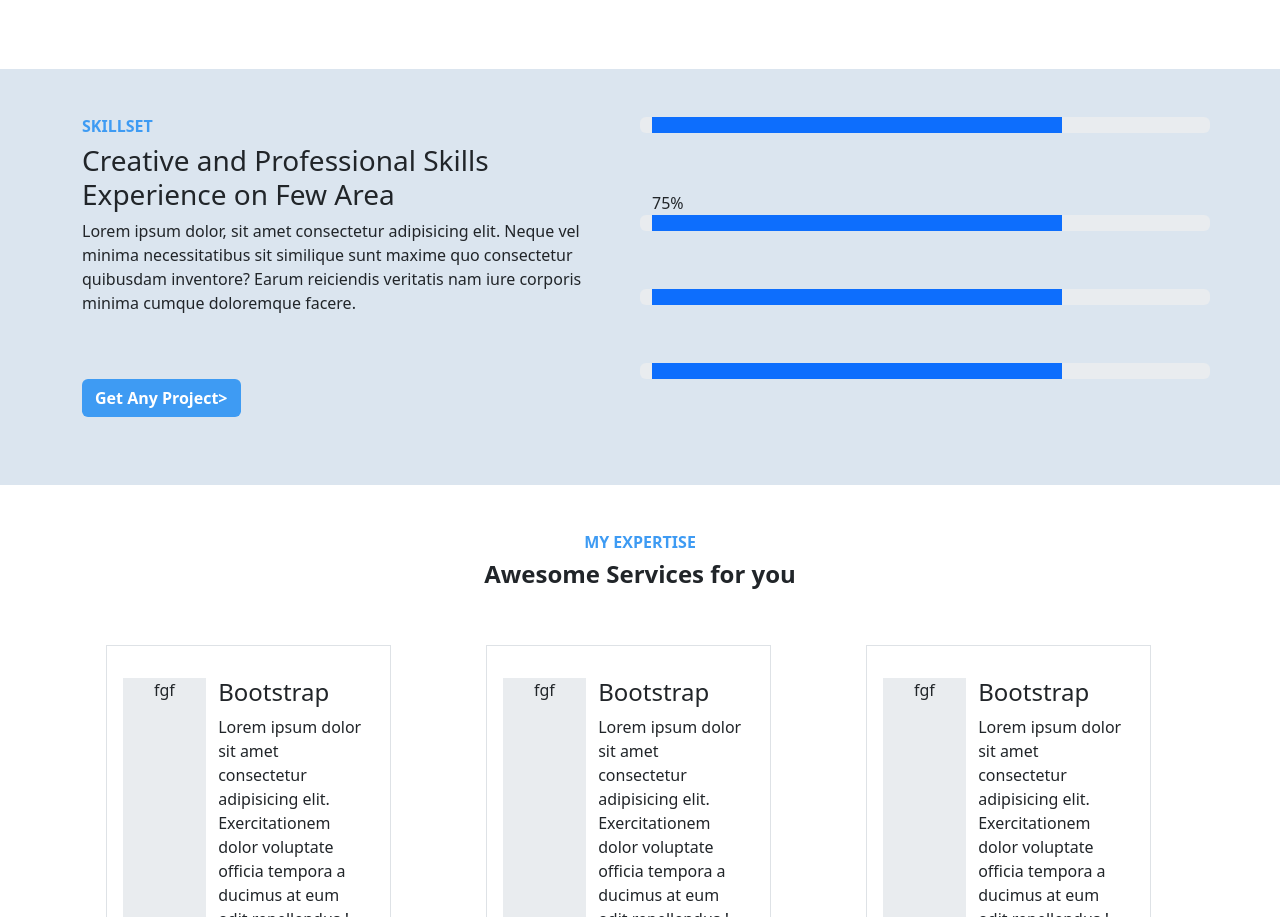
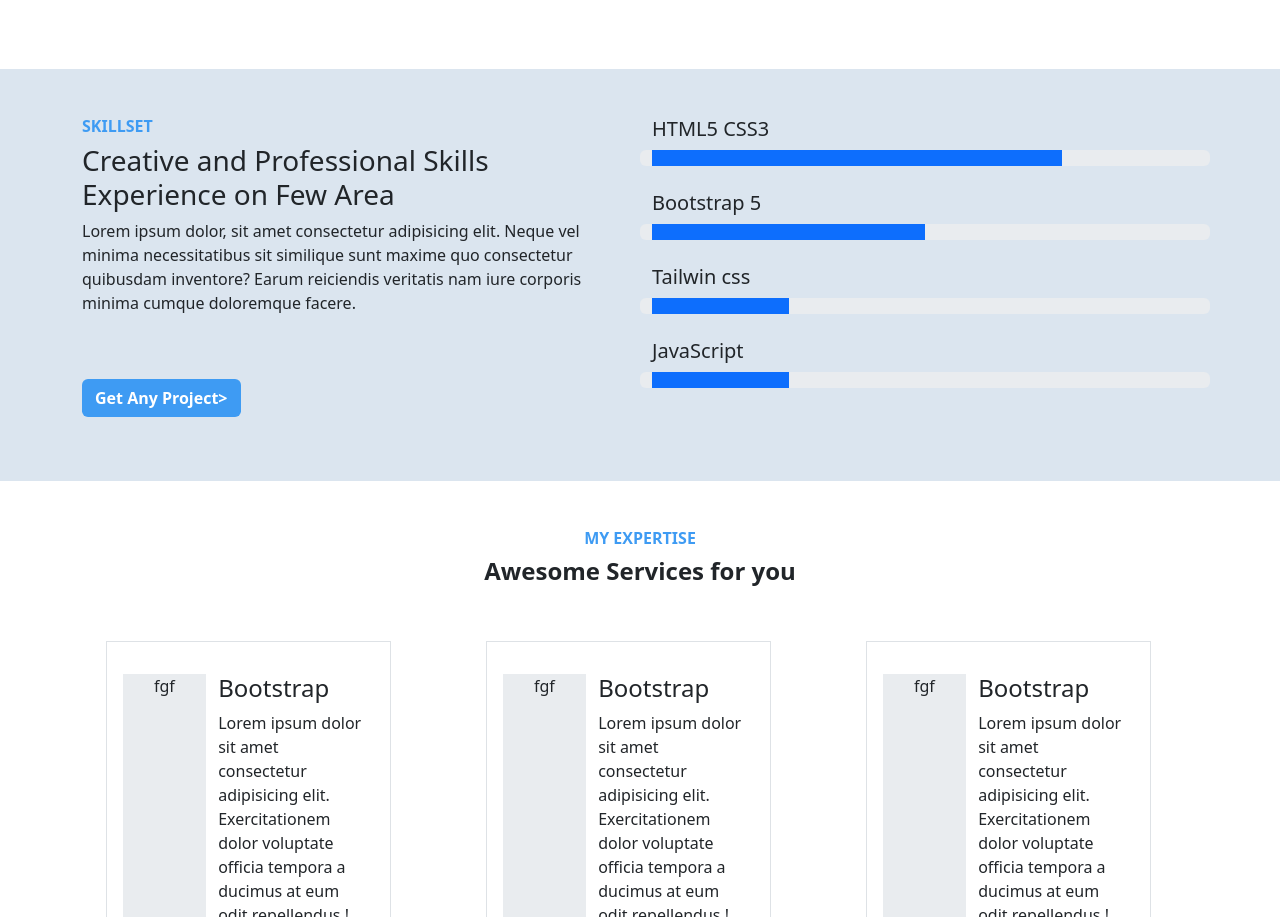
Before and after one commit to anick-e2c/mon-portfolio, a plain HTML site: page index2.html in a window 1280 px wide. Shown: the part 1113-2030 px from the top of the page. Drawn offline with nearby package versions, Linux system fonts and the light colour scheme.

Commit message:
Progess bar en realisation

```diff
--- a/index2.html
+++ b/index2.html
@@ -132,23 +132,27 @@
         </div>
         <div class="col-12 col-sm-12 col-md-6 col-lg-6 col-xl-6 mb-5 pt-5">
           <div class="row mb-4 " style="height: 50px;">
-            <div class="progress" role="progressbar" aria-label="Basic example" aria-valuenow="75" aria-valuemin="0" aria-valuemax="100">
-              <div class="progress-bar w-75"></div>
-            </div>
-          </div><span>75%</span>
-          <div class="row mb-4"  style="height: 50px;">
+            <h5>HTML5 CSS3</h5>
             <div class="progress" role="progressbar" aria-label="Basic example" aria-valuenow="75" aria-valuemin="0" aria-valuemax="100">
               <div class="progress-bar w-75"></div>
             </div>
           </div>
           <div class="row mb-4"  style="height: 50px;">
-            <div class="progress" role="progressbar" aria-label="Basic example" aria-valuenow="75" aria-valuemin="0" aria-valuemax="100">
-              <div class="progress-bar w-75"></div>
+            <h5>Bootstrap 5</h5>
+            <div class="progress" role="progressbar" aria-label="Basic example" aria-valuenow="50" aria-valuemin="0" aria-valuemax="100">
+              <div class="progress-bar w-50"></div>
             </div>
           </div>
           <div class="row mb-4"  style="height: 50px;">
-            <div class="progress" role="progressbar" aria-label="Basic example" aria-valuenow="75" aria-valuemin="0" aria-valuemax="100">
-              <div class="progress-bar w-75"></div>
+            <h5>Tailwin css</h5>
+            <div class="progress" role="progressbar" aria-label="Basic example" aria-valuenow="25" aria-valuemin="0" aria-valuemax="100">
+              <div class="progress-bar w-25"></div>
+            </div>
+          </div>
+          <div class="row mb-4"  style="height: 50px;">
+            <h5>JavaScript</h5>
+            <div class="progress" role="progressbar" aria-label="Basic example" aria-valuenow="25" aria-valuemin="0" aria-valuemax="100">
+              <div class="progress-bar w-25"></div>
             </div>
           </div>
         </div>
```
